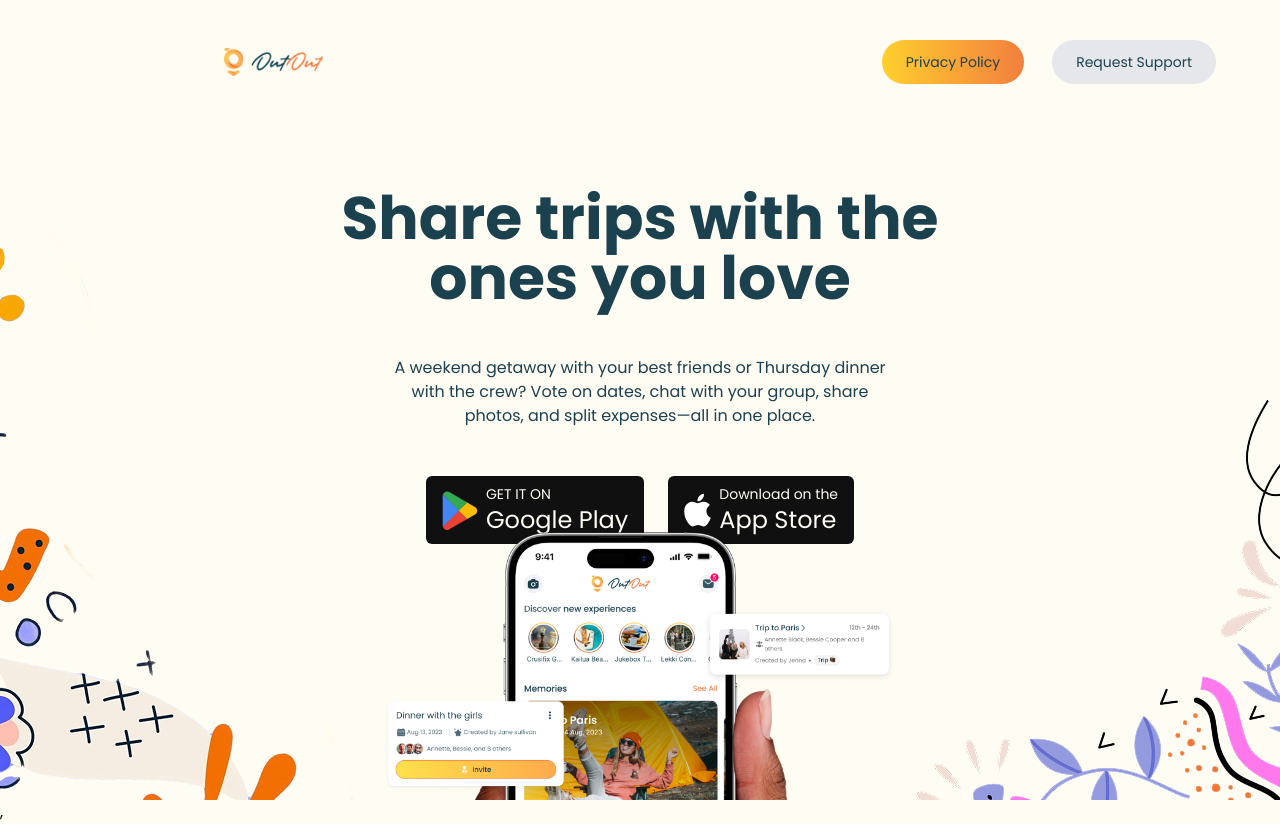
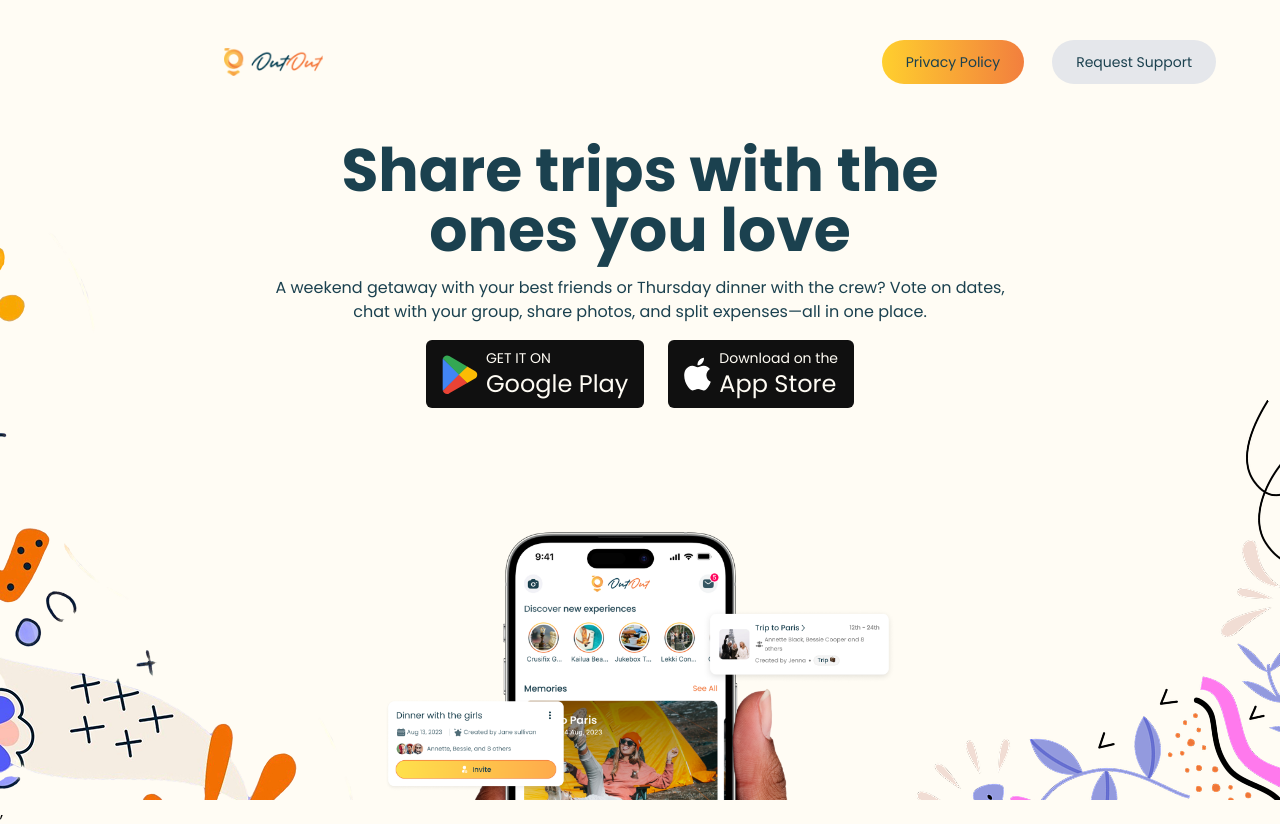
Before and after one commit to SodiqOgundairo/OutOut_LP, a React (Vite) app: page / in a window 1280 px wide. Built offline with nearby package versions, Linux system fonts and the light colour scheme.

Commit message:
responsivenes updated

```diff
--- a/src/pages/HomeNew.jsx
+++ b/src/pages/HomeNew.jsx
@@ -16,14 +16,14 @@
 
       </main> */}
 
-    <main className="flex flex-col items-center justify-center text-center gap-3 lg:gap-5 xl:gap-12 mt-4 lg:mt-10 xl:mt-16">
+    <main className="flex flex-col items-center justify-center text-center gap-3 lg:gap-4 mt-4 lg:mt-4 ">
       {/* <div className="flex flex-col items-center justify-center text-center gap-6 lg:gap-12 mt-6 lg:mt-12 pt-5 md:pt-10"> */}
 
       <h1 className="text-bolder text-primary text-4xl font-bold w-4/5 md:text-5xl md:w-3/5 lg:text-5xl lg:w-3/5 xl:text-6xl">
         Share trips with the <br className="hidden md:block" /> ones you love
       </h1>
 
-      <p className="text-primary w-4/5 lg:w-2/5 ">
+      <p className="text-primary w-4/5 lg:w-3/5 ">
         A weekend getaway with your best friends or Thursday dinner with the
         crew? Vote on dates, chat with your group, share photos, and split
         expenses—all in one place.
```
